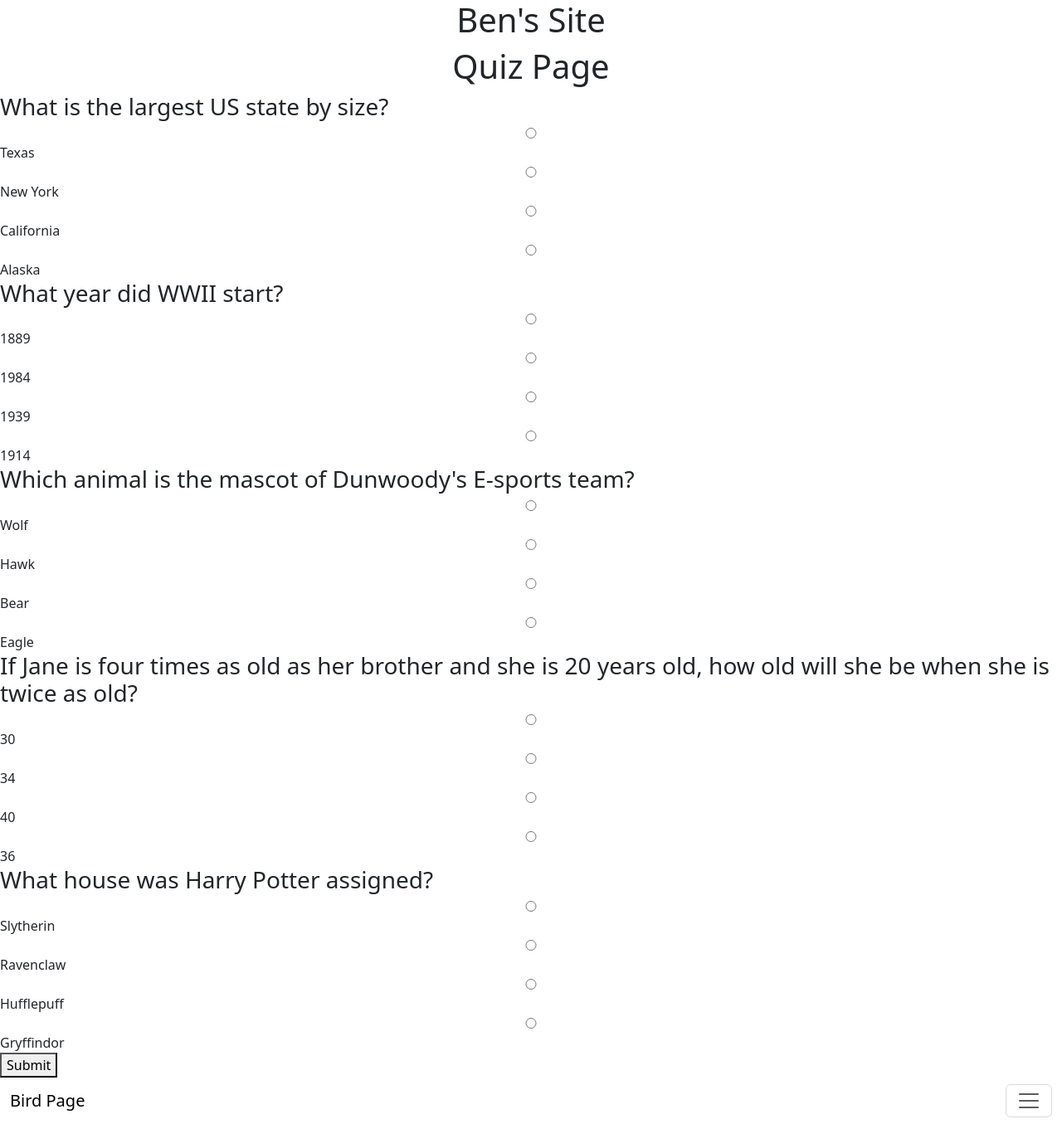
After one commit to Benjamn27/BirdApp_Benjamin, a Flask app: page /quiz in a window 1280 px wide. The commit adds this page. Shown: the whole page at 83% size. Run offline with Flask 3, Linux system fonts and the light colour scheme; some libraries are stand-ins or nearby versions.

Commit message:
Testing stuff

```diff
--- a/Static/Styles/style.css
+++ b/Static/Styles/style.css
@@ -46,3 +46,33 @@ text-decoration: underline;
 .success{
     color:green
 }
+
+
+.quiz-card {
+  font-family: system-ui, "Segoe UI", Roboto, Helvetica, Arial, sans-serif, "Apple Color Emoji", "Segoe UI Emoji", "Segoe UI Symbol";
+  background: #fff;
+  padding: 30px;
+  border-radius: 16px;
+  box-shadow: 0 4px 15px rgba(0,0,0,0.05);
+  max-width: 400px;
+  margin: 0 auto;
+}
+h3 {
+  margin: 0 0 20px 0;
+  color: #1f2937;
+}
+.options {
+  display: flex;
+  flex-direction: column;
+  gap: 5px;
+}
+.option-btn {
+  padding: 12px;
+  border: 2px solid #e5e7eb;
+  background: white;
+  border-radius: 8px;
+  cursor: pointer;
+  font-size: 5pt;
+  text-align: left;
+  transition: all 0.2s;
+}
--- /dev/null
+++ b/Templates/quiz.html
@@ -0,0 +1,56 @@
+{% extends "base.html" %}
+
+{% block title %}Quiz{% endblock %}
+
+
+{% block content %}
+<h1>Quiz Page</h1>
+
+<form method="POST">
+    <div><h3>What is the largest US state by size?</h3>
+        <div class="options">
+            <input type="radio" class="option-btn" value="False">Texas</input>
+            <input type="radio" class="option-btn" value="False">New York</input>
+            <input type="radio" class="option-btn" value="False">California</input>
+            <input type="radio" class="option-btn" value="False">Alaska</input>
+        </div>
+    </div>
+        <div><h3>What year did WWII start?</h3>
+        <div class="options">
+            <input  type="radio" class="option-btn" value="False">1889</input>
+            <input type="radio" class="option-btn" value="False">1984</input>
+            <input type="radio" class="option-btn" value="True">1939</input>
+            <input type="radio" class="option-btn" value="False">1914</input>
+        </div>
+    </div>
+    </div>
+        <div><h3>Which animal is the mascot of Dunwoody's E-sports team?</h3>
+        <div class="options">
+            <input type="radio" class="option-btn" value="False">Wolf</input>
+            <input type="radio" class="option-btn" value="True">Hawk</input>
+            <input type="radio" class="option-btn" value="False">Bear</input>
+            <input type="radio" class="option-btn" value="False">Eagle</input>
+        </div>
+    </div>
+    </div>
+        <div><h3>If Jane is four times as old as her brother and she is 20 years old, how old will she be when she is twice as old?</h3>
+        <div class="options">
+            <input type="radio" class="option-btn" value="True">30</input>
+            <input type="radio" class="option-btn" value="False">34</input>
+            <input type="radio" class="option-btn" value="False">40</input>
+            <input type="radio" class="option-btn" value="False">36</input>
+        </div>
+    </div>
+    </div>
+        <div><h3>What house was Harry Potter assigned?</h3>
+        <div class="options">
+            <input type="radio" class="option-btn" value="False">Slytherin</input>
+            <input type="radio" class="option-btn" value="False">Ravenclaw</input>
+            <input type="radio" class="option-btn" value="False">Hufflepuff</input>
+            <input type="radio" class="option-btn" value="True">Gryffindor</input>
+        </div>
+    </div>
+    <button type="submit">Submit</button>
+</form>
+
+{% endblock %}
--- a/app.py
+++ b/app.py
@@ -139,3 +139,7 @@ def admin_profiles():
 def admin_feedback():
     feedbacks = Feedback.query.all()
     return render_template('admin_feedback.html', feedbacks=feedbacks)
+
+@app.route('/quiz')
+def quiz():
+    return render_template('quiz.html')
```
